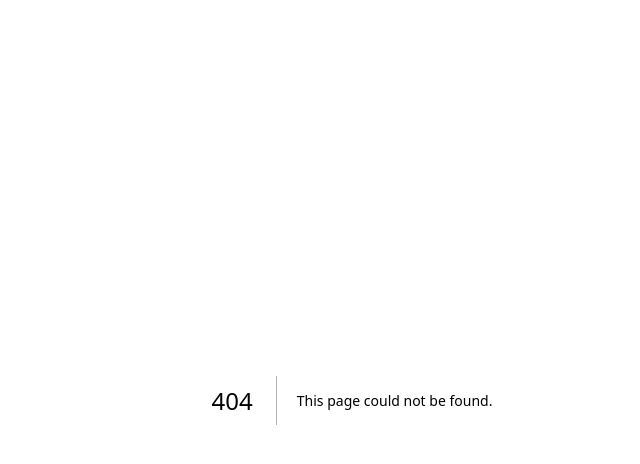
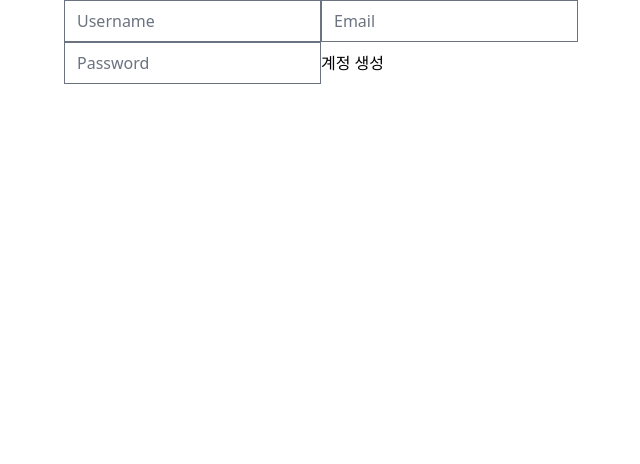
Before and after one commit to hyeongwookimdev/carrot-market, a Next.js app: page /forms in a window 1280 px wide. Before the commit this address had no page. Shown: the top 464 px of the page, without its empty margins (288-928 px from the left). Built offline with nearby package versions, Linux system fonts and the light colour scheme.

Commit message:
💪 Practice React Hook Form

```diff
--- a/package.json
+++ b/package.json
@@ -17,6 +17,7 @@
     "next": "13.0.6",
     "react": "18.2.0",
     "react-dom": "18.2.0",
+    "react-hook-form": "^7.41.0",
     "typescript": "4.9.4"
   },
   "devDependencies": {
--- /dev/null
+++ b/pages/forms.tsx
@@ -0,0 +1,58 @@
+import { FieldErrors, useForm } from "react-hook-form";
+
+interface LoginForm {
+  username: string;
+  password: string;
+  email: string;
+}
+
+export default function Forms() {
+  const {
+    register,
+    handleSubmit,
+    formState: { errors },
+    reset,
+  } = useForm<LoginForm>({ mode: "onBlur" });
+  const onValid = (data: LoginForm) => {
+    console.log("I'm ballad");
+    reset();
+  };
+  const onInvalid = (errors: FieldErrors) => {
+    console.log("errors");
+  };
+
+  return (
+    <form onSubmit={handleSubmit(onValid, onInvalid)}>
+      <input
+        {...register("username", {
+          required: "Username은 필수 항목입니다!",
+          minLength: {
+            value: 2,
+            message: "Username은 두 글자 이상 입력해주세요!",
+          },
+        })}
+        type="text"
+        placeholder="Username"
+      />
+      <input
+        {...register("email", {
+          required: "Email은 필수 항목입니다!",
+          validate: {
+            notGmail: (value) =>
+              !value.includes("@gmail.com") ||
+              "Gmail로는 회원 가입이 불가능합니다.",
+          },
+        })}
+        type="email"
+        placeholder="Email"
+      />
+      {errors.email?.message}
+      <input
+        {...register("password", { required: "Password는 필수 항목입니다!" })}
+        type="password"
+        placeholder="Password"
+      />
+      <input type="submit" value="계정 생성" />
+    </form>
+  );
+}
```
Also changed, not shown: 1 other file (tests, documents, lock files or other folders).
